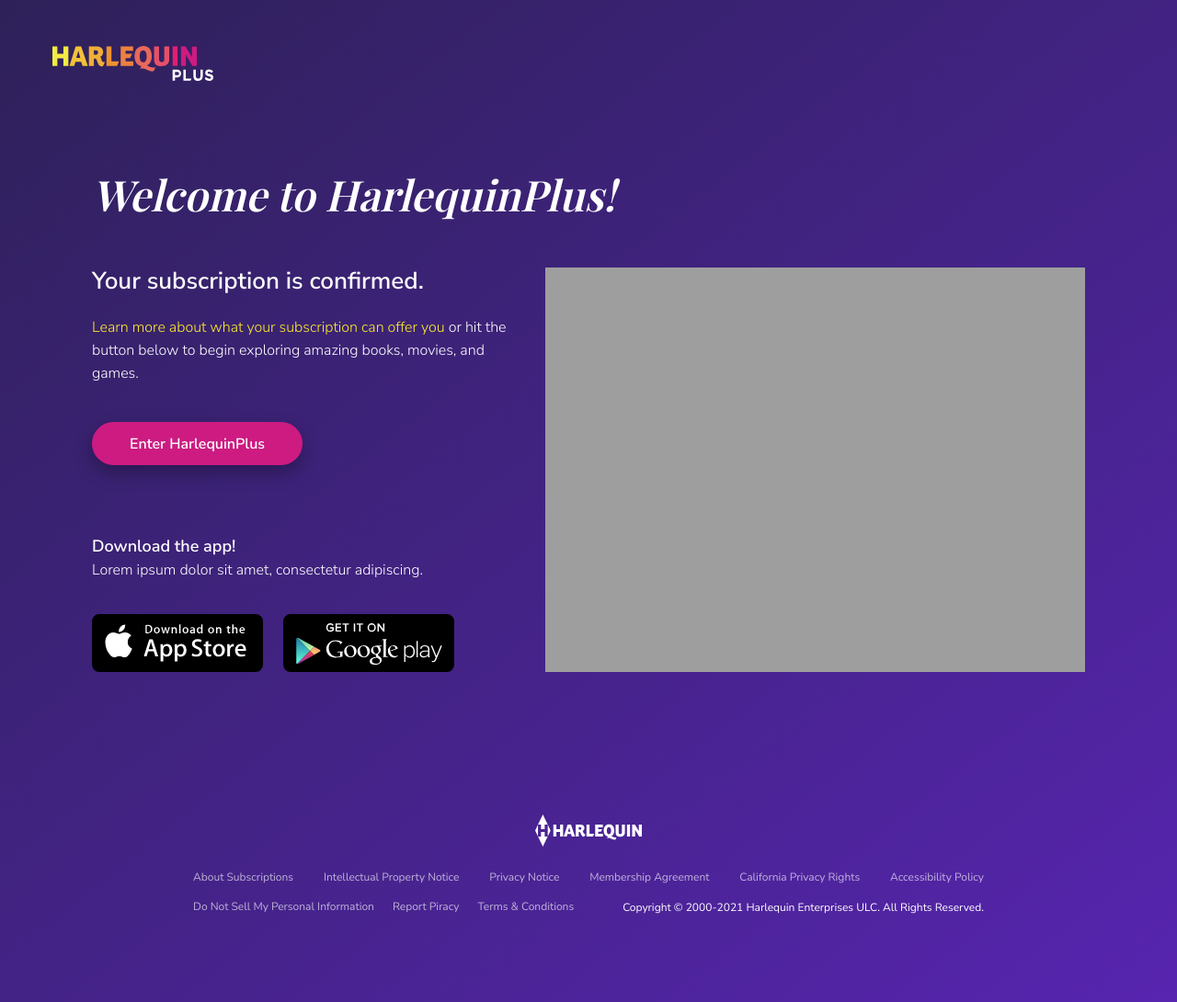
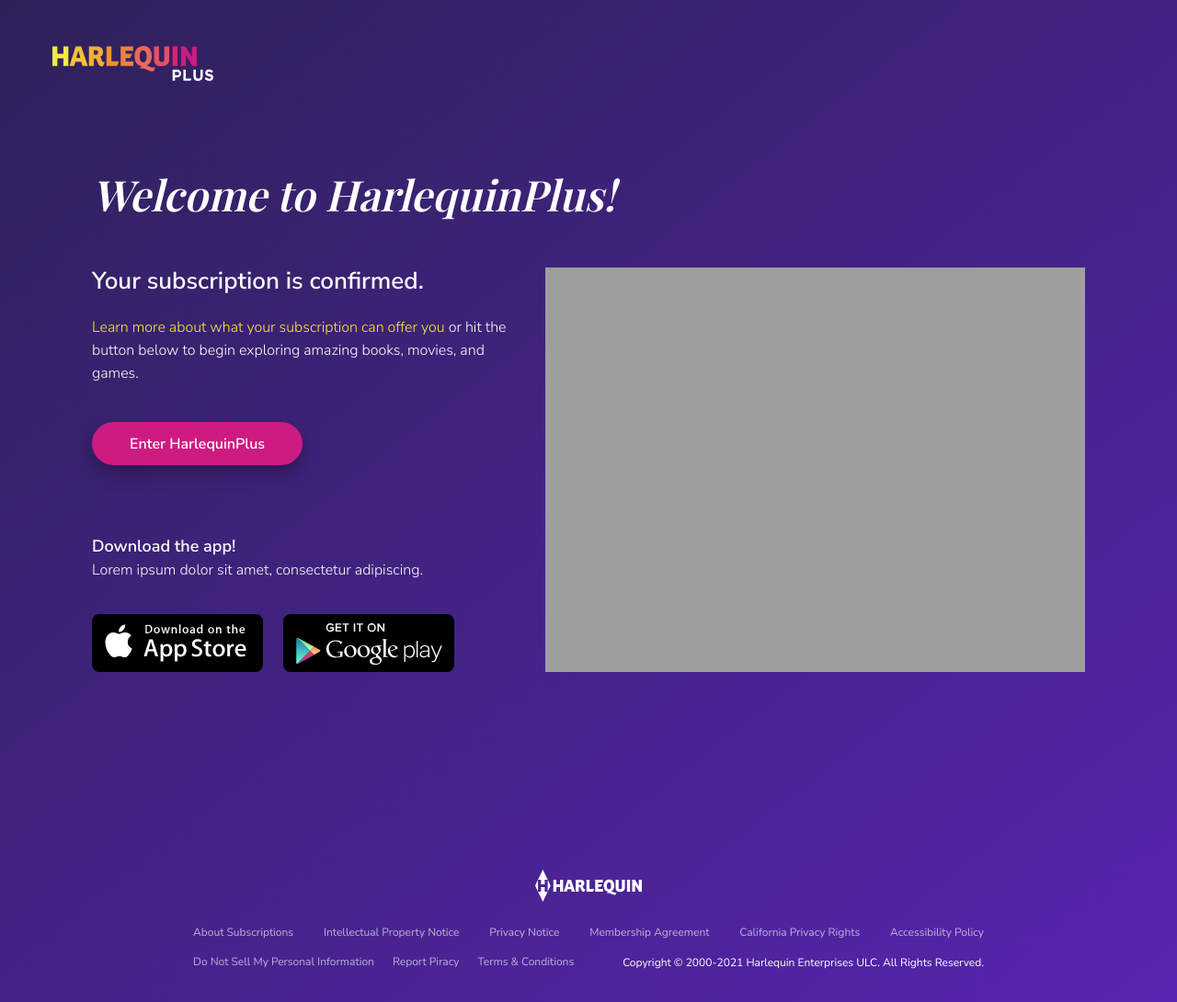
Before and after one commit to sarahwbs/hqn, a Jekyll site: the page built from site/subscription-confirm.html, in a window 1280 px wide. Shown: the whole page at 92% size. Built offline with Jekyll 4.4.1, drawn with Linux system fonts in a browser that asks for light colours; some web fonts are replaced.

Commit message:
[HP-647] Add padding above footer

```diff
--- a/site/_includes/components/footer.html
+++ b/site/_includes/components/footer.html
@@ -2,7 +2,9 @@
   <div
     class="container-md p-0{% if include.landingpage == 'true' %} px-5{% endif %}"
   >
-    <div class="container footer-container position-relative p-0">
+    <div
+      class="container footer-container position-relative p-0 pt-lg-7 pt-xl-13"
+    >
       <div class="d-flex footer-logo pb-8 pb-lg-6">
         <img
           src="{{site.baseurl}}/assets/img/footer-logo.svg"
```
